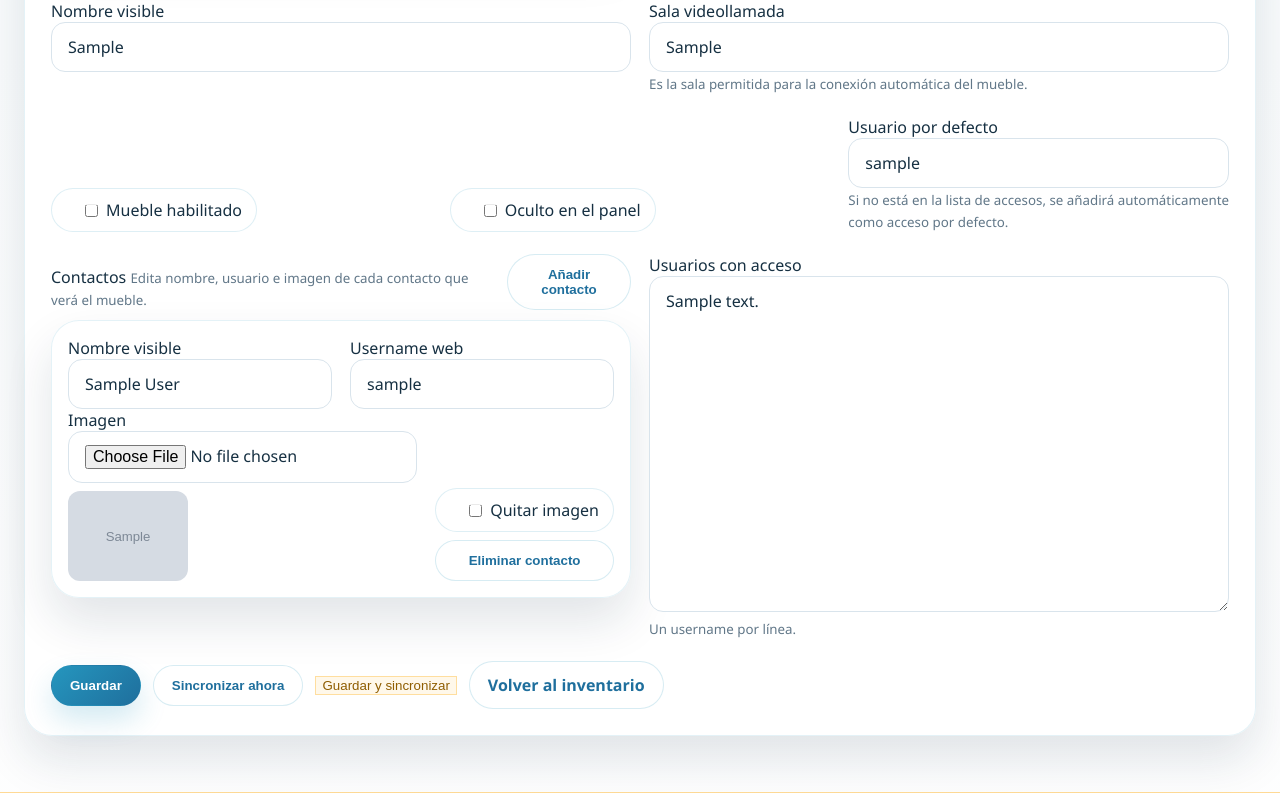
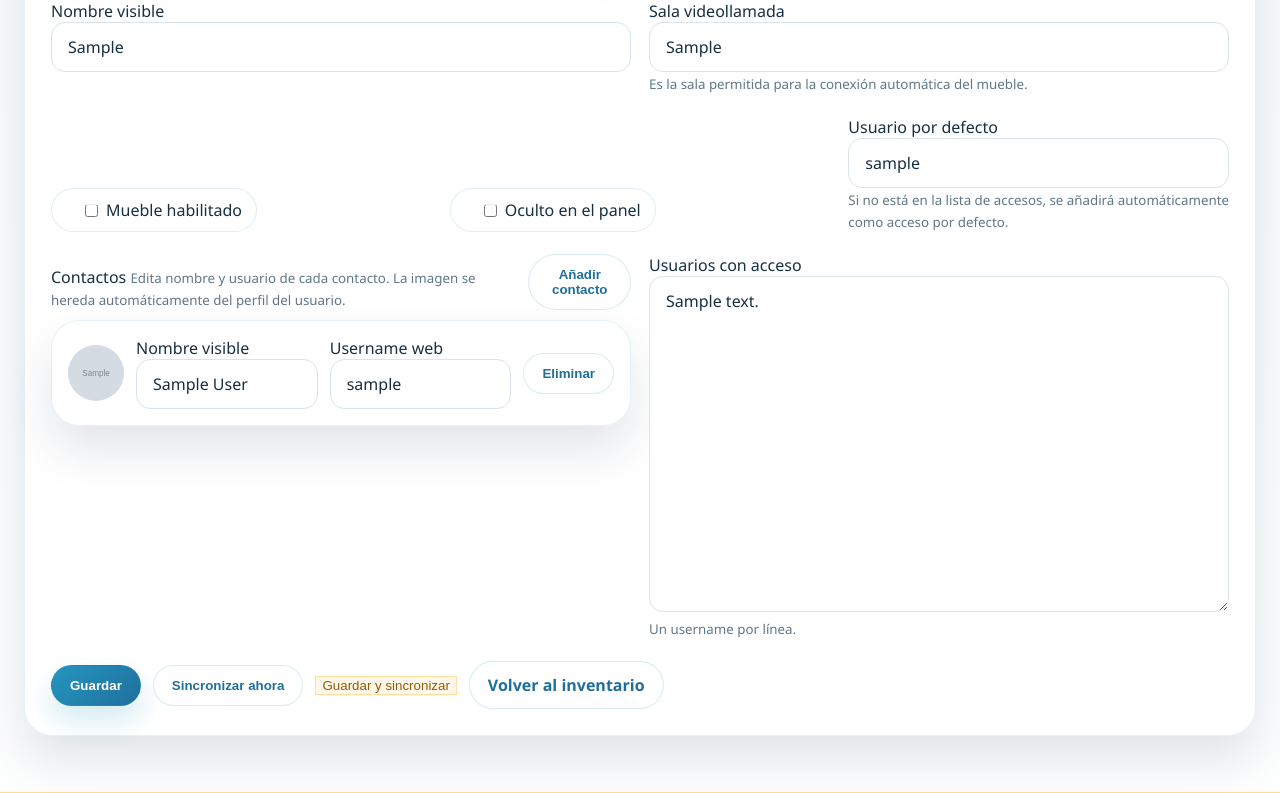
Before and after one commit to DeustoTech/cobien-backend, a Django app: template cobien-backend/apps/pizarra/templates/pizarra/device_contacts_admin.html in a window 1280 px wide. Shown: the part 934-1727 px from the top of the page. Run offline with Django 5.2, Linux system fonts and the light colour scheme; the template is opened without the code that fills it: most values are stand-ins (such as "Sample title", 1, 10 or a date in 2020); grey boxes marked "Sample" are stand-in pictures; parts of the project's set-up code (start-up, migrations or seed data) failed here and were passed over.

Commit message:
Contact images sourced from user profile, not editable in device management
Contact images in the device management panel were stored separately
per-device as uploaded files. Now _contacts_for_template and
_contacts_for_api resolve the avatar from the user's profile via
_user_avatar_url, so the image always matches the user panel.

_parse_contact_rows no longer processes file uploads or remove-image
flags; the image_url field is always left empty in storage and resolved
at read time from the user profile.

Template updated: removed file input, remove-image checkbox, and hidden
image URL fields. Each contact row now shows the profile avatar (or an
initial fallback) as a read-only circle.

```diff
--- a/cobien-backend/apps/pizarra/templates/pizarra/device_contacts_admin.html
+++ b/cobien-backend/apps/pizarra/templates/pizarra/device_contacts_admin.html
@@ -132,15 +132,21 @@
               <div class="section-heading" style="margin-bottom: 10px;">
                 <div>
                   <label class="form-label" for="contacts-grid">{% trans "Contactos" %}</label>
-                  <small class="muted">{% trans "Edita nombre, usuario e imagen de cada contacto que verá el mueble." %}</small>
+                  <small class="muted">{% trans "Edita nombre y usuario de cada contacto. La imagen se hereda automáticamente del perfil del usuario." %}</small>
                 </div>
                 <button class="btn-outline" type="button" id="add-contact-row">{% trans "Añadir contacto" %}</button>
               </div>
               <div id="contacts-grid" class="section-stack">
                 {% for contact in contact_rows %}
                   <div class="pz-card contact-row" data-row-index="{{ forloop.counter0 }}" style="padding:16px;">
-                    <input type="hidden" name="contact_existing_image_url_{{ forloop.counter0 }}" value="{{ contact.image_url }}">
-                    <div class="grid" style="grid-template-columns: 1fr 1fr;">
+                    <div class="grid" style="grid-template-columns: auto 1fr 1fr auto; align-items:center; gap:12px;">
+                      <div>
+                        {% if contact.image_url %}
+                          <img src="{{ contact.image_url }}" alt="{{ contact.display_name }}" style="width:56px; height:56px; border-radius:50%; object-fit:cover;">
+                        {% else %}
+                          <div style="width:56px; height:56px; border-radius:50%; background:#ddd; display:flex; align-items:center; justify-content:center; font-size:22px; color:#888;">{{ contact.display_name|first|upper }}</div>
+                        {% endif %}
+                      </div>
                       <div>
                         <label class="form-label">{% trans "Nombre visible" %}</label>
                         <input type="text" name="contact_display_name_{{ forloop.counter0 }}" value="{{ contact.display_name }}" placeholder="María">
@@ -149,23 +155,8 @@
                         <label class="form-label">{% trans "Username web" %}</label>
                         <input type="text" name="contact_user_name_{{ forloop.counter0 }}" value="{{ contact.user_name }}" placeholder="maria">
                       </div>
-                    </div>
-                    <div class="grid" style="grid-template-columns: 1fr auto;">
-                      <div>
-                        <label class="form-label">{% trans "Imagen" %}</label>
-                        <input type="file" name="contact_image_{{ forloop.counter0 }}" accept="image/*">
-                        {% if contact.image_url %}
-                          <div style="margin-top: 8px;">
-                            <img src="{{ contact.image_url }}" alt="{{ contact.display_name }}" style="max-height: 90px; border-radius: 12px;">
-                          </div>
-                        {% endif %}
-                      </div>
-                      <div style="display:flex; flex-direction:column; justify-content:end; gap:8px;">
-                        <label class="legend-badge">
-                          <input type="checkbox" name="contact_remove_image_{{ forloop.counter0 }}" value="1">
-                          {% trans "Quitar imagen" %}
-                        </label>
-                        <button class="btn-outline remove-contact-row" type="button">{% trans "Eliminar contacto" %}</button>
+                      <div style="display:flex; align-items:flex-end;">
+                        <button class="btn-outline remove-contact-row" type="button">{% trans "Eliminar" %}</button>
                       </div>
                     </div>
                   </div>
@@ -228,8 +219,8 @@
         wrapper.setAttribute('data-row-index', String(index));
         wrapper.style.padding = '16px';
         wrapper.innerHTML = `
-          <input type="hidden" name="contact_existing_image_url_${index}" value="">
-          <div class="grid" style="grid-template-columns: 1fr 1fr;">
+          <div class="grid" style="grid-template-columns: auto 1fr 1fr auto; align-items:center; gap:12px;">
+            <div style="width:56px; height:56px; border-radius:50%; background:#ddd; display:flex; align-items:center; justify-content:center; font-size:22px; color:#888;">?</div>
             <div>
               <label class="form-label">{% trans "Nombre visible" %}</label>
               <input type="text" name="contact_display_name_${index}" placeholder="María">
@@ -238,18 +229,8 @@
               <label class="form-label">{% trans "Username web" %}</label>
               <input type="text" name="contact_user_name_${index}" placeholder="maria">
             </div>
-          </div>
-          <div class="grid" style="grid-template-columns: 1fr auto;">
-            <div>
-              <label class="form-label">{% trans "Imagen" %}</label>
-              <input type="file" name="contact_image_${index}" accept="image/*">
-            </div>
-            <div style="display:flex; flex-direction:column; justify-content:end; gap:8px;">
-              <label class="legend-badge">
-                <input type="checkbox" name="contact_remove_image_${index}" value="1">
-                {% trans "Quitar imagen" %}
-              </label>
-              <button class="btn-outline remove-contact-row" type="button">{% trans "Eliminar contacto" %}</button>
+            <div style="display:flex; align-items:flex-end;">
+              <button class="btn-outline remove-contact-row" type="button">{% trans "Eliminar" %}</button>
             </div>
           </div>
         `;
```
Also changed, not shown: cobien-backend/apps/pizarra/views.py (+6 -35 lines).
